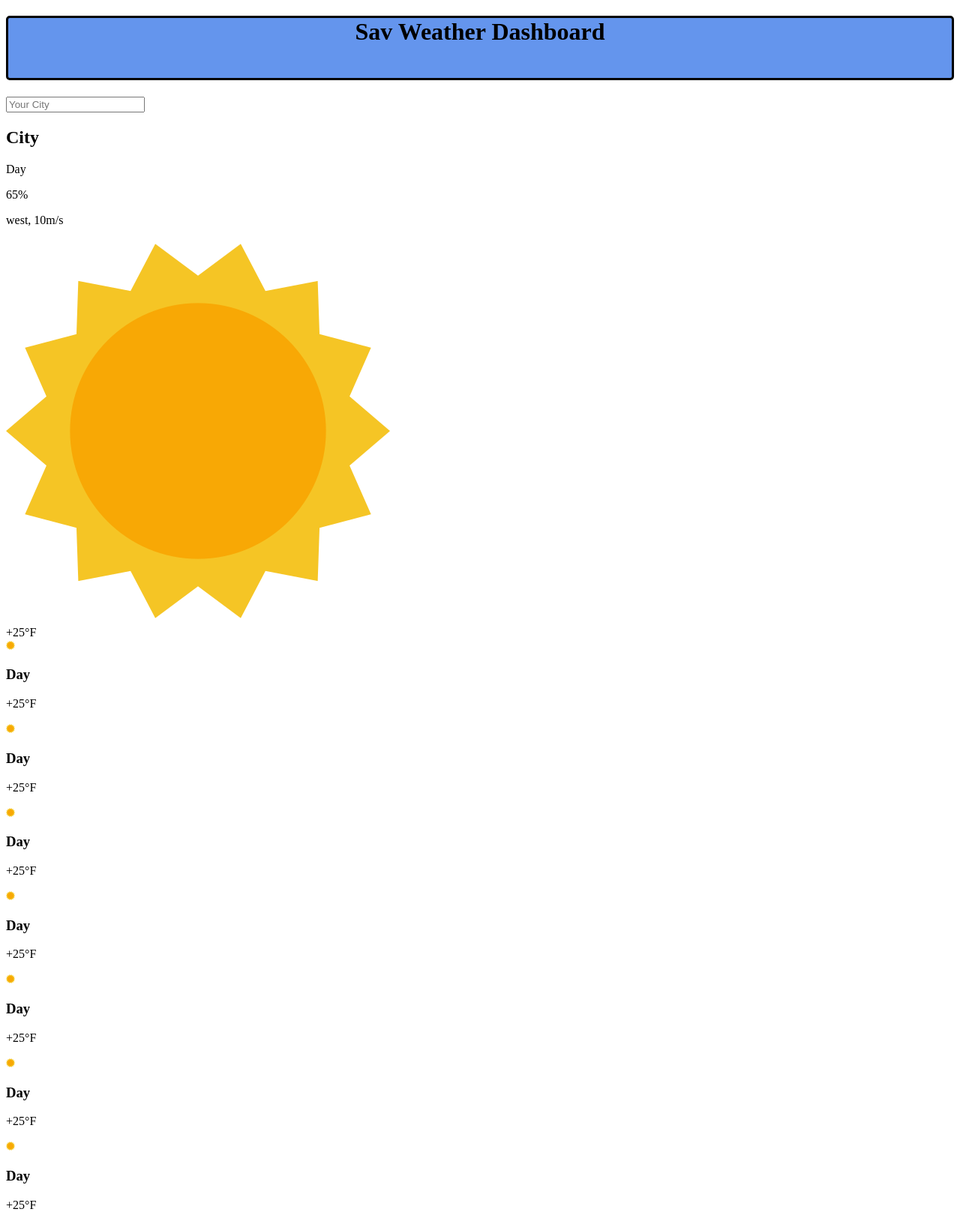
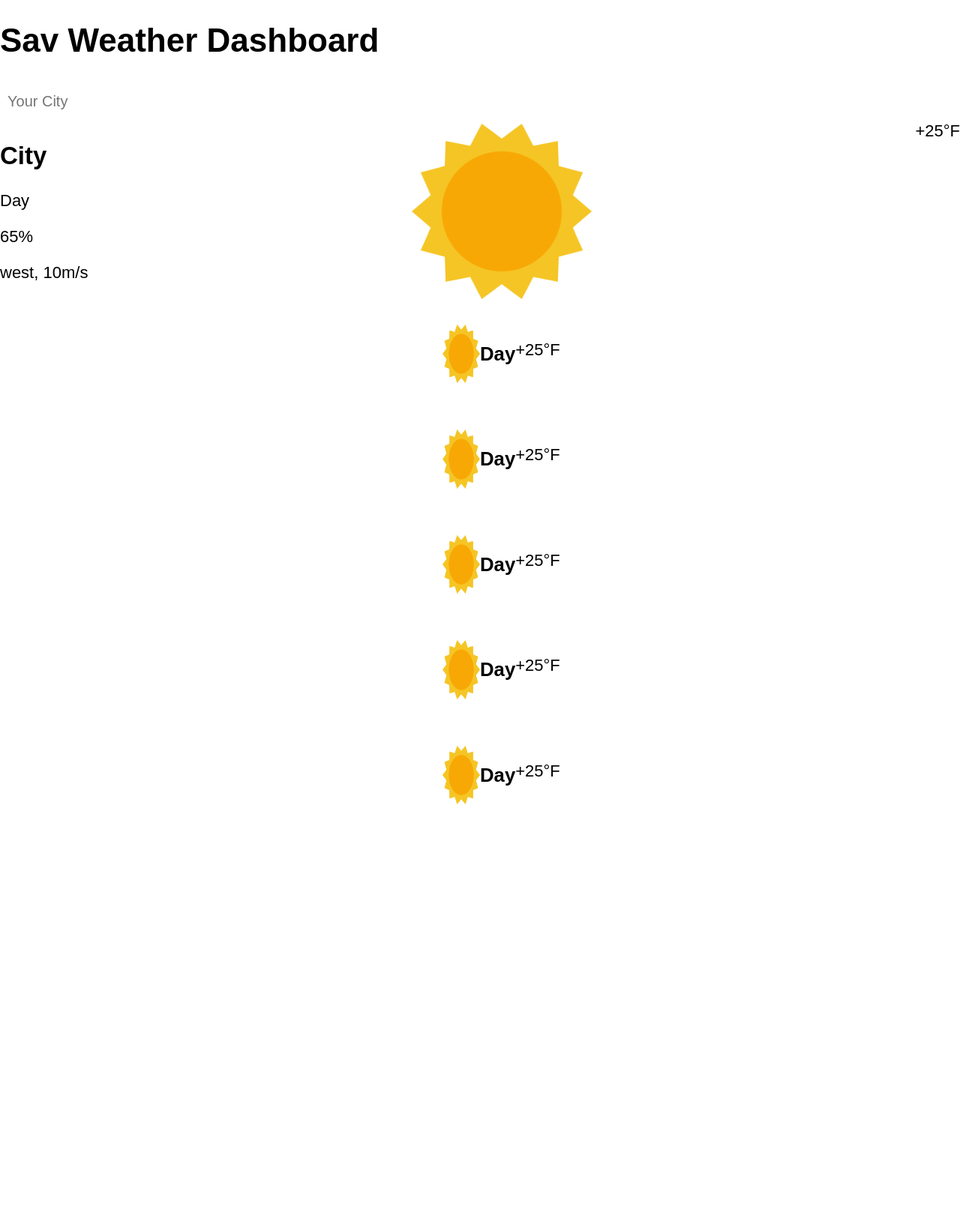
Before and after one commit to Asavage650/sav-weather, a plain HTML site: page index.html in a window 1280 px wide. Shown: the whole page at 75% size. After the commit the page ends 1104 px from the top, so only its background shows below. Drawn offline with Linux system fonts and the light colour scheme.

Commit message:
css and java

```diff
--- a/index.html
+++ b/index.html
@@ -26,40 +26,31 @@
         </div>
         <div class="forecast">
             <article class="forecast-item">
-                <img src="sunny-day-icon.p2.png" alt="sunny and clear" class="weather-icons">
+                <img src="sunny-day-icon.png" alt="sunny and clear" class="weather-icons">
                 <h3 class="forecast-day">Day</h3>
                 <p class="forecast-temp"><span class="value">+25</span>&deg;F</p>
             </article>
             <article class="forecast-item">
-                <img src="sunny-day-icon.p2.png" alt="sunny and clear" class="weather-icons">
+                <img src="sunny-day-icon.png" alt="sunny and clear" class="weather-icons">
                 <h3 class="forecast-day">Day</h3>
                 <p class="forecast-temp"><span class="value">+25</span>&deg;F</p>
             </article>
             <article class="forecast-item">
-                <img src="sunny-day-icon.p2.png" alt="sunny and clear" class="weather-icons">
+                <img src="sunny-day-icon.png" alt="sunny and clear" class="weather-icons">
                 <h3 class="forecast-day">Day</h3>
                 <p class="forecast-temp"><span class="value">+25</span>&deg;F</p>
             </article>
             <article class="forecast-item">
-                <img src="sunny-day-icon.p2.png" alt="sunny and clear" class="weather-icons">
+                <img src="sunny-day-icon.png" alt="sunny and clear" class="weather-icons">
                 <h3 class="forecast-day">Day</h3>
                 <p class="forecast-temp"><span class="value">+25</span>&deg;F</p>
             </article>
             <article class="forecast-item">
-                <img src="sunny-day-icon.p2.png" alt="sunny and clear" class="weather-icons">
+                <img src="sunny-day-icon.png" alt="sunny and clear" class="weather-icons">
                 <h3 class="forecast-day">Day</h3>
                 <p class="forecast-temp"><span class="value">+25</span>&deg;F</p>
             </article>
-            <article class="forecast-item">
-                <img src="sunny-day-icon.p2.png" alt="sunny and clear" class="weather-icons">
-                <h3 class="forecast-day">Day</h3>
-                <p class="forecast-temp"><span class="value">+25</span>&deg;F</p>
-            </article>
-            <article class="forecast-item">
-                <img src="sunny-day-icon.p2.png" alt="sunny and clear" class="weather-icons">
-                <h3 class="forecast-day">Day</h3>
-                <p class="forecast-temp"><span class="value">+25</span>&deg;F</p>
-            </article>
+
         </div>
     </div>
  <script src="script.js"></script>
--- a/script.js
+++ b/script.js
@@ -1,10 +1,10 @@
 let searchInp = document.querySelector('.searchWeather');
 let city = document.querySelector('.city');
-let day = document.querySelector('day-of-week');
-let humidity = document.querySelector('humidity-indicator>.value');
-let wind = document.querySelector('wind-indicator>.value');
+let day = document.querySelector('.day-of-week');
+let humidity = document.querySelector('.humidity-indicator>.value');
+let wind = document.querySelector('.wind-indicator>.value');
 let image = document.querySelector('weather-image');
-let temperature = document.querySelector('temp>.value');
+let temperature = document.querySelector('.temp>.value');
 let apiKey = 'b50e4ce47df2796b12bbad5dd2db25bf';
 let weatherEndpoint = 'https://api.openweathermap.org/data/2.5/weather?units=imperial&appid=' + apiKey;
 let getWeatherbyCity = async (city) => {
@@ -23,4 +23,23 @@ searchInp.addEventListener('keydown', async (e) => {
 
 let updateCurrentWeather = (data) => {
     city.textContent = data.name + ',' + data.sys.country;
+    day.textContent = dayofWeek();
+    humidity.textContent = data.main.humidity
+    let windDirection
+    let deg = data.wind.deg;
+    if (deg > 45 && deg <= 135){
+        windDirection = 'East';
+    } else if(deg > 135 && deg <=225){
+        windDirection = 'South';
+    }else if(deg > 225 && deg <=315){
+        windDirection = 'West';
+    } else {
+        windDirection = 'North';
+    }
+    wind.textContent = windDirection + ',' + data.wind.speed;
+    temperature.textContent = data.main.temp > 0 ? '+' + Math.round(data.main.temp) : Math.round(data.main.temp);
 }
+
+let dayofWeek = () => {
+    return new Date().toLocaleDateString('en-En', {'weekday': 'long'});
+}
--- a/style.css
+++ b/style.css
@@ -1,24 +1,50 @@
-h1 {
-    border-style: solid;
-    height: 80px;
-    text-align: center;
-    background-color: cornflowerblue;
-    border-radius: 5px;
+body {
+    width: 100%;
+    height: 100vh;
+    margin: 0;
+    color: black;
+    font-family: sans-serif;
+    font-weight:300;
+    font-size: 22px;
+}
+.weather {
+    width: 80px;
+    height: 100px;
+    margin: 0 auto;
+    padding: 20px 0;
+    box-sizing: border-box;
+}
+.searchWeather{
+   width: 100px;
+   padding: 15px 10px;
+   border: none;
+   background-color:rgba(255, 255,255, 0.15) ;
+   font-size: 20px;
+}
+.todays-weather{
+    display: flex;
+    justify-content: space-between;
+}
+.weather-image{
+    width: 30vmin;
+    align-self: center;
+}
+/* .humidity-indicator::before{
+    background-image: url(humid.png);
+    background-size: cover;
+    width: 30px;
+    height: 30px;
+
+} */
+.forecast-item{
+   margin: auto;
+   width: 100px;
+   display: flex;
+   text-align: center;
+   justify-content: space-between;
+   padding: 30px;
 }
 
-.sidenav {
-    height: auto;
-    width: 160px;
-    position: fixed;
-    z-index: 1;
-    left: 0;
-    background-color: #ffffff;
-    overflow-x: hidden;
-    padding-top: 20px;
-    border-style: solid;
-    overflow: auto;
-    text-align: center;
-    border-radius: 5px;
-    flex-direction: column;
-
+.weather-icons{
+    max-width: 50%;
 }
```
Also changed, not shown: humid.png (added).
